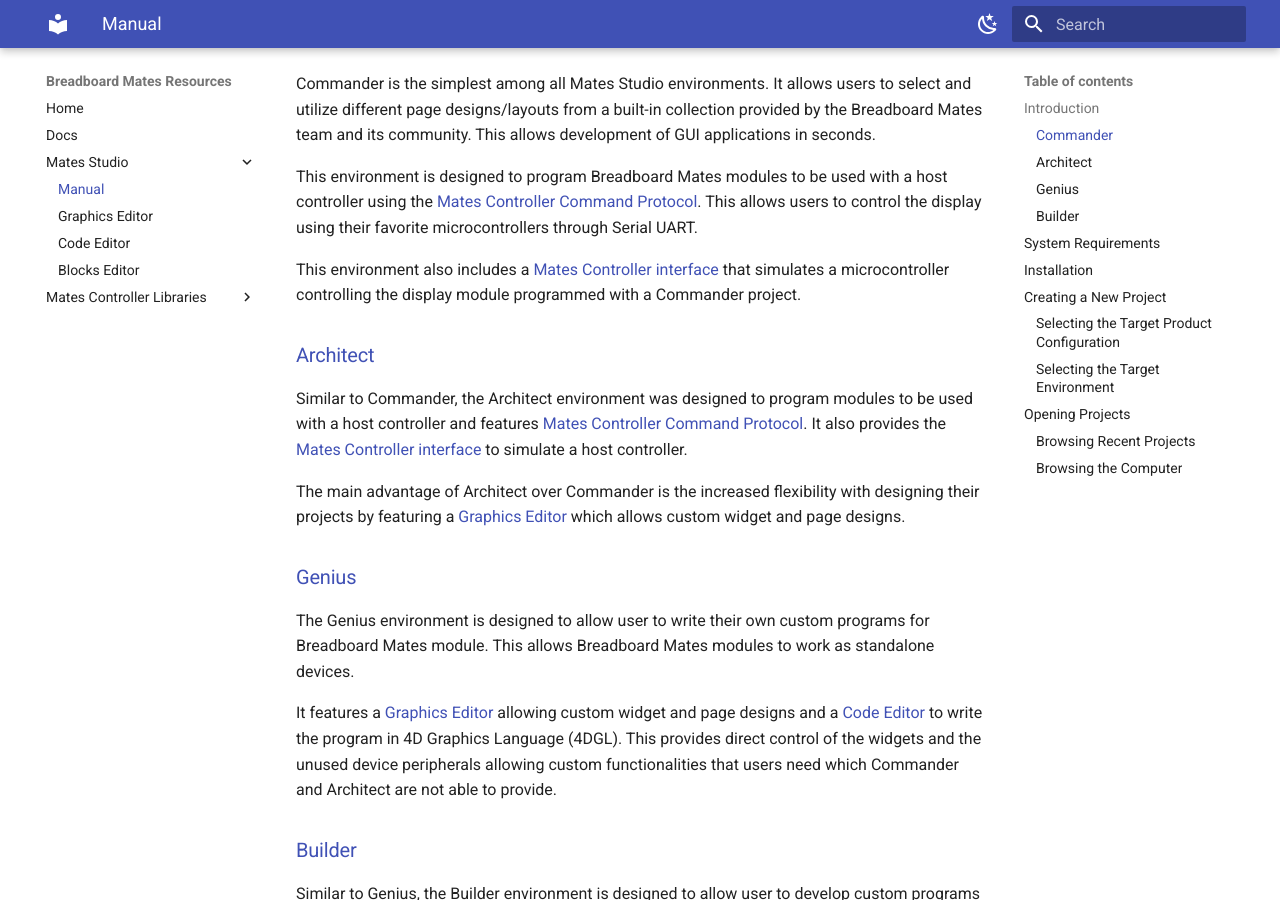
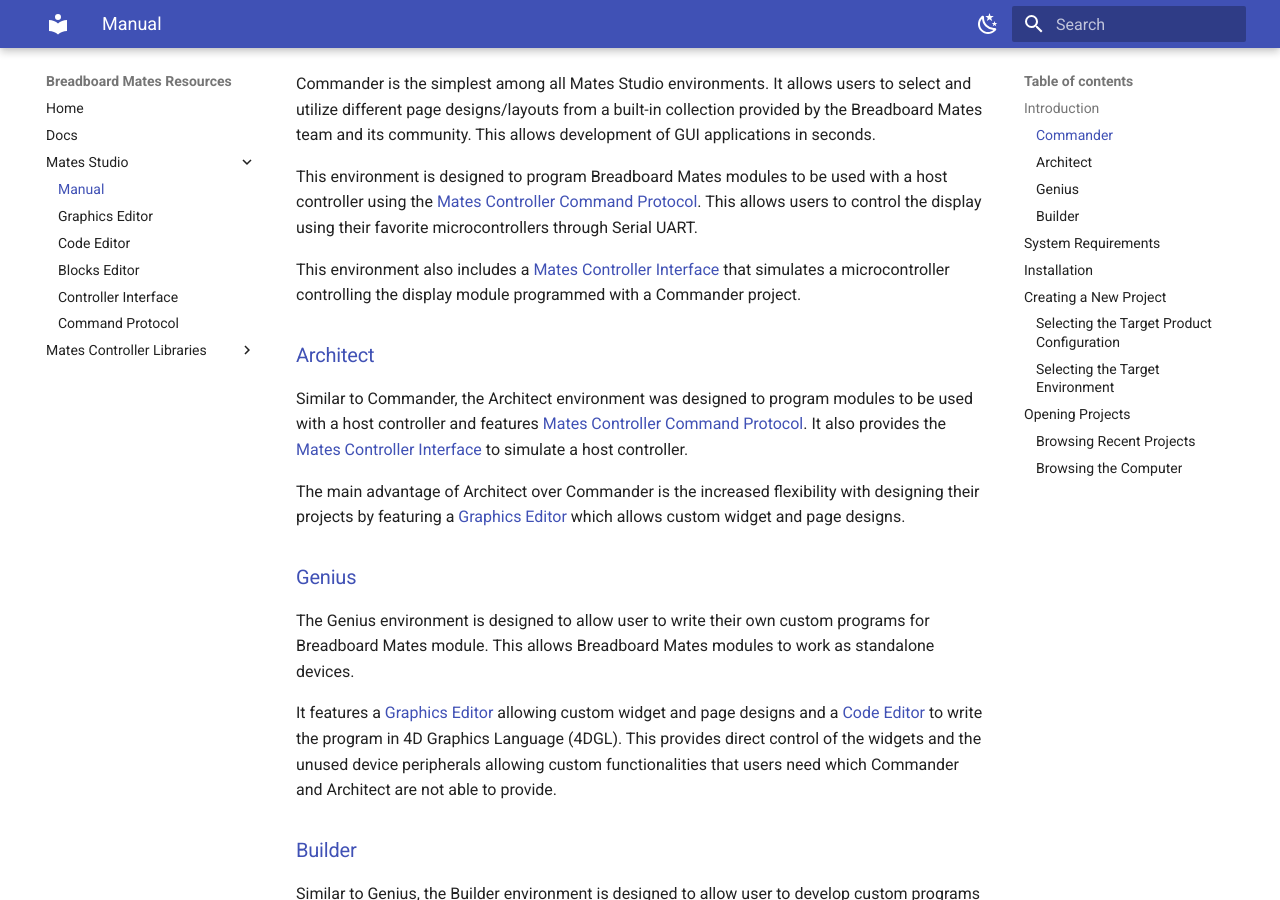
Before and after one commit to iSOLveIT/mkdocs-gen, an MkDocs documentation site: the page built from docs/studio/mates-studio-user-manual.md, in a window 1280 px wide and 900 px high, scrolled down 356 px. Built offline with MkDocs 1.6.1 and Material for MkDocs 9.7.7, drawn with Linux system fonts in a browser that asks for light colours; some of the changed lines change nothing that is shown.

Commit message:
Renamed files and changed references

```diff
--- a/docs/studio/manual.md
+++ b/docs/studio/mates-studio-user-manual.md
@@ -6,31 +6,31 @@
 
 The application includes multiple environments that users can utilize to design and develop simple and complex GUI applications for their prototyping needs.
 
-### [Commander](commander.md)
+### [Commander](mates-studio-commander-environment.md)
 
 Commander is the simplest among all Mates Studio environments. It allows users to select and utilize different page designs/layouts from a built-in collection provided by the Breadboard Mates team and its community. This allows development of GUI applications in seconds.
 
-This environment is designed to program Breadboard Mates modules to be used with a host controller using the [Mates Controller Command Protocol](command-protocol.md). This allows users to control the display using their favorite microcontrollers through Serial UART.
+This environment is designed to program Breadboard Mates modules to be used with a host controller using the [Mates Controller Command Protocol](mates-controller-command-protocol.md). This allows users to control the display using their favorite microcontrollers through Serial UART.
 
-This environment also includes a [Mates Controller interface](controller.md) that simulates a microcontroller controlling the display module programmed with a Commander project.
+This environment also includes a [Mates Controller Interface](mates-controller-interface.md) that simulates a microcontroller controlling the display module programmed with a Commander project.
 
-### [Architect](architect.md)
+### [Architect](mates-studio-architect-environment.md)
 
-Similar to Commander, the Architect environment was designed to program modules to be used with a host controller and features [Mates Controller Command Protocol](command-protocol.md). It also provides the [Mates Controller interface](controller.md) to simulate a host controller.
+Similar to Commander, the Architect environment was designed to program modules to be used with a host controller and features [Mates Controller Command Protocol](mates-controller-command-protocol.md). It also provides the [Mates Controller Interface](mates-controller-interface.md) to simulate a host controller.
 
-The main advantage of Architect over Commander is the increased flexibility with designing their projects by featuring a [Graphics Editor](graphics-editor.md) which allows custom widget and page designs.
+The main advantage of Architect over Commander is the increased flexibility with designing their projects by featuring a [Graphics Editor](mates-studio-graphics-editor.md) which allows custom widget and page designs.
 
-### [Genius](genius.md)
+### [Genius](mates-studio-genius-environment.md)
 
 The Genius environment is designed to allow user to write their own custom programs for Breadboard Mates module. This allows Breadboard Mates modules to work as standalone devices.
 
-It features a [Graphics Editor](graphics-editor.md)  allowing custom widget and page designs and a [Code Editor](code-editor.md) to write the program in 4D Graphics Language (4DGL). This provides direct control of the widgets and the unused device peripherals allowing custom functionalities that users need which Commander and Architect are not able to provide.
+It features a [Graphics Editor](mates-studio-graphics-editor.md)  allowing custom widget and page designs and a [Code Editor](mates-studio-code-editor.md) to write the program in 4D Graphics Language (4DGL). This provides direct control of the widgets and the unused device peripherals allowing custom functionalities that users need which Commander and Architect are not able to provide.
 
-### [Builder](builder.md)
+### [Builder](mates-studio-builder-environment.md)
 
 Similar to Genius, the Builder environment is designed to allow user to develop custom programs for their Breadboard Mates modules.
 
-It also features a [Graphics Editor](graphics-editor.md)  allowing custom widget and page designs. But instead of a code editor, it features a [Blocks Editor](blocks-editor.md). This also provides direct control of the widgets and the unused device peripherals allowing custom functionalities that users need which Commander and Architect are not able to provide.
+It also features a [Graphics Editor](mates-studio-graphics-editor.md)  allowing custom widget and page designs. But instead of a code editor, it features a [Blocks Editor](mates-studio-blocks-editor.md). This also provides direct control of the widgets and the unused device peripherals allowing custom functionalities that users need which Commander and Architect are not able to provide.
 
 This environment is designed mainly for inexperienced 4DGL developers but can also be used by seasoned developers. This environment can be used to develop varying complexity of projects. However, as the project becomes increasingly complicated, writing the code in Genius can prove to be more managable for experience developers.
 
--- a/mkdocs.yml
+++ b/mkdocs.yml
@@ -4,10 +4,12 @@
   - Home: README.md
   - Docs: docs.md
   - Mates Studio:
-    - Manual: studio/manual.md
-    - Graphics Editor: studio/graphics-editor.md
-    - Code Editor: studio/code-editor.md
-    - Blocks Editor: studio/blocks-editor.md
+    - Manual: studio/mates-studio-user-manual.md
+    - Graphics Editor: studio/mates-studio-graphics-editor.md
+    - Code Editor: studio/mates-studio-code-editor.md
+    - Blocks Editor: studio/mates-studio-blocks-editor.md
+    - Controller Interface: studio/mates-controller-interface.md
+    - Command Protocol: studio/mates-controller-command-protocol.md
   - Mates Controller Libraries:
     - Arduino: controller/arduino.md
     - Python: controller/python.md
```
Also changed, not shown: docs/studio/architect.md (deleted), docs/studio/blocks-editor.md (deleted), docs/studio/builder.md (deleted), docs/studio/code-editor.md (deleted), docs/studio/command-protocol.md (deleted), docs/studio/commander.md (deleted), docs/studio/controller.md (deleted), docs/studio/genius.md (deleted), docs/studio/graphics-editor.md (deleted), docs/studio/mates-controller-command-protocol.md (added), docs/studio/mates-controller-interface.md (added), docs/studio/mates-studio-architect-environment.md (added), docs/studio/mates-studio-blocks-editor.md (added), docs/studio/mates-studio-builder-environment.md (added), 4 more files.
